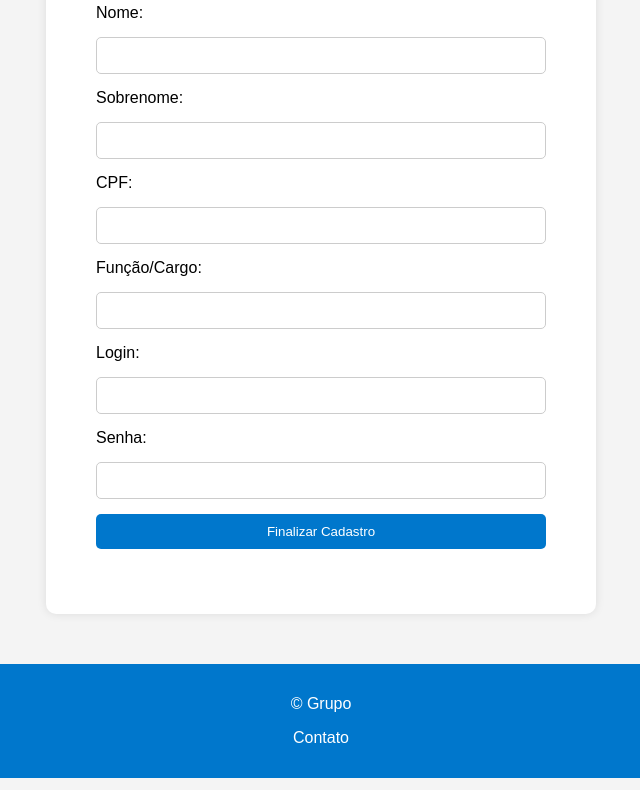
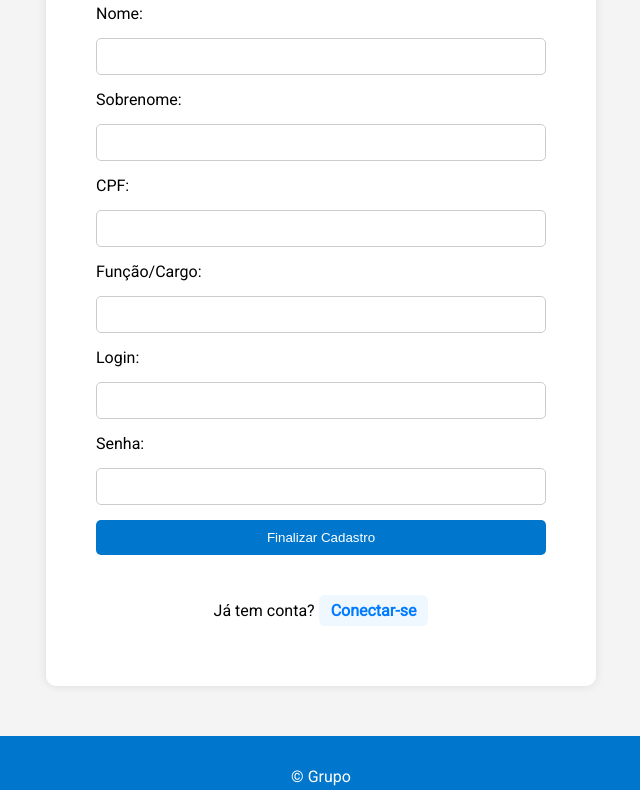
Before and after one commit to Mateus-dutravale/support-platform-for-the-elderly, a plain HTML site: page frontend/pages/cadastro-usuario-novo.html in a window 1280 px wide. Shown: the part 164-954 px from the top of the page, without its empty margins (319-959 px from the left). Drawn offline with Linux system fonts and the light colour scheme.

Commit message:
melhorias

```diff
--- a/frontend/css/cadastro-usuario-novo.css
+++ b/frontend/css/cadastro-usuario-novo.css
@@ -1,5 +1,8 @@
+@import url('https://fonts.googleapis.com/css2?family=Roboto&display=swap" rel="stylesheet');
+
+
 body {
-    font-family: Arial, sans-serif;
+  font-family: 'Roboto', sans-serif;
     margin: 0;
     padding: 0;
     background-color: #f4f4f4;
@@ -60,6 +63,28 @@ button:hover {
     background-color: #005fa3;
 }
 
+.mensagemLogin-principal {
+    display: flex;
+    flex-direction: column;
+    align-items: center; /* centraliza os elementos filhos horizontalmente */
+    text-align: center;
+    margin-top: 15px;
+}
+
+.mensagemLogin-principal a {
+    background-color: #f0f8ff;
+    padding: 6px 12px;
+    border-radius: 6px;
+    color: #007BFF;
+    text-decoration: none;
+    font-weight: bold;
+    transition: background-color 0.3s;
+}
+
+.mensagemLogin-principal a:hover {
+    background-color: #e0f0ff;
+}
+
 footer {
     text-align: center;
     padding: 15px;
--- a/frontend/css/registro-usuario-login.css
+++ b/frontend/css/registro-usuario-login.css
@@ -1,5 +1,8 @@
+@import url('https://fonts.googleapis.com/css2?family=Poppins&display=swap');
+
+
 body {
-  font-family: Arial, sans-serif;
+  font-family: 'Poppins', sans-serif;
   background-color: #f4f4f4;
   margin: 0;
   padding: 0;
--- a/frontend/pages/cadastro-usuario-novo.html
+++ b/frontend/pages/cadastro-usuario-novo.html
@@ -29,6 +29,11 @@
             <input type="password" id="senha" name="senha" required>
 
             <button type="submit">Finalizar Cadastro</button>
+
+            <div class="mensagemLogin-principal">
+                <div class="mensagem" id="mensagemLogin"></div>
+                <p>Já tem conta? <a href="./registro-usuario-login.html">Conectar-se</a></p>
+            </div>
         </form>
     </section>
 
@@ -40,6 +45,6 @@
         </div>
     </footer>
 
-    <script src="script.js"></script>
+    <script src="js/cadastro.js"></script>
 </body>
 </html>
```
Also changed, not shown: frontend/pages/registro-usuario-login.html (+1 -1 lines), frontend/js/cadastro.js (added), frontend/js/registro.js (added).
